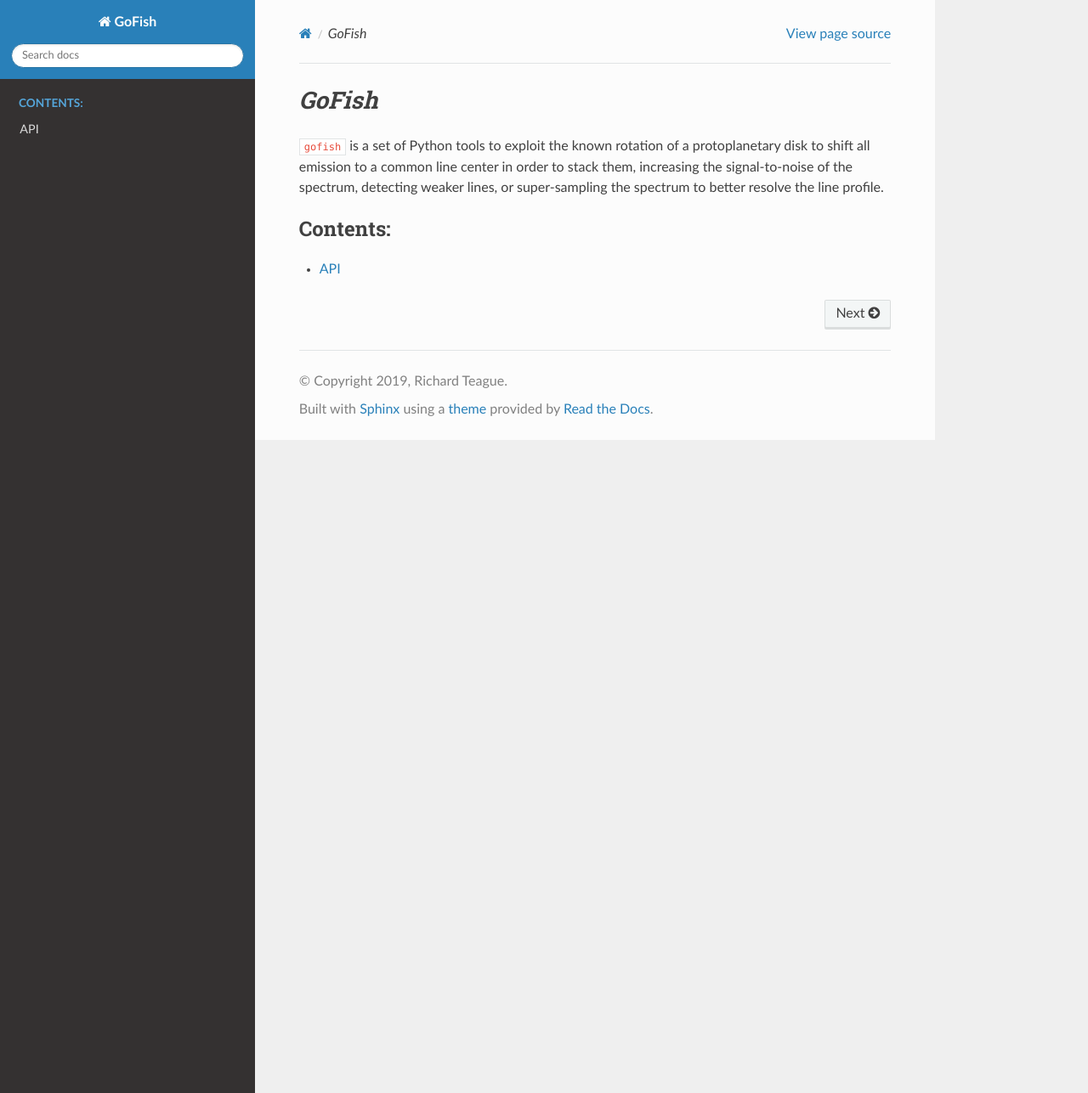
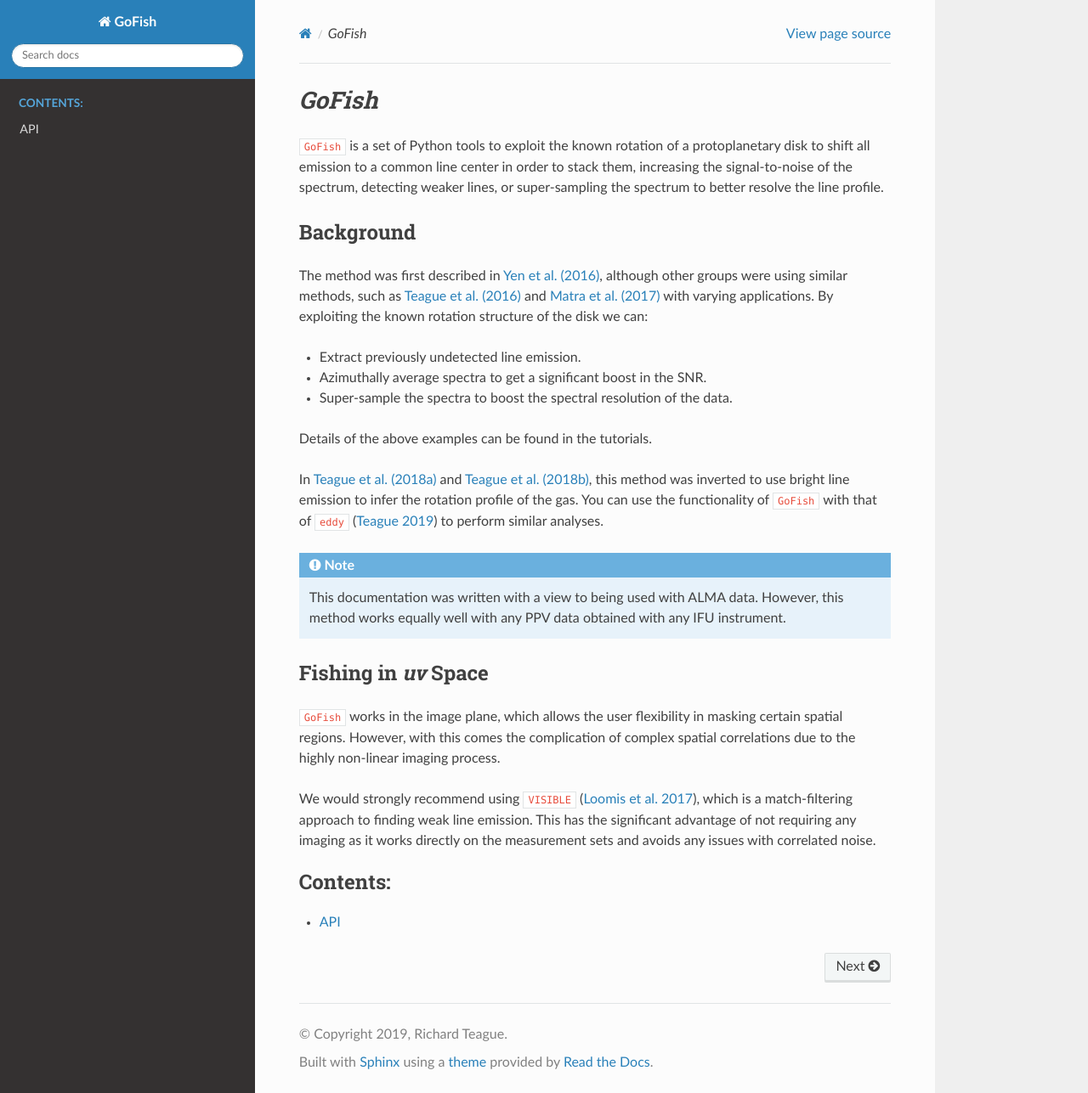
Before and after one commit to richteague/gofish, a Sphinx documentation site: the page built from docs/index.rst, in a window 1280 px wide and 1287 px high. Shown: the whole window at 85% size. Built offline with Sphinx 7.4.7 and the Read the Docs theme 2.0.0, drawn with Linux system fonts in a browser that asks for light colours; formulas are drawn with MathJax 3.

Commit message:
more docs;

```diff
--- a/docs/index.rst
+++ b/docs/index.rst
@@ -1,12 +1,48 @@
 `GoFish`
 =========
 
-.. header:: *Fishing for molecular lines in protoplanetary disks.*
+``GoFish`` is a set of Python tools to exploit the known rotation of a protoplanetary disk to shift all emission to a common line center in order to stack them, increasing the signal-to-noise of the spectrum, detecting weaker lines, or super-sampling the spectrum to better resolve the line profile.
 
-``gofish`` is a set of Python tools to exploit the known rotation of a protoplanetary disk to shift all emission to a common line center in order to stack them, increasing the signal-to-noise of the spectrum, detecting weaker lines, or super-sampling the spectrum to better resolve the line profile.
+Background
+^^^^^^^^^^
+
+The method was first described in `Yen et al. (2016)`_, although other groups were using similar methods, such as `Teague et al. (2016)`_ and `Matra et al. (2017)`_ with varying applications. By exploiting the known rotation structure of the disk we can:
+
+* Extract previously undetected line emission.
+
+* Azimuthally average spectra to get a significant boost in the SNR.
+
+* Super-sample the spectra to boost the spectral resolution of the data.
+
+Details of the above examples can be found in the tutorials.
+
+In `Teague et al. (2018a)`_ and `Teague et al. (2018b)`_, this method was inverted to use bright line emission to infer the rotation profile of the gas. You can use the functionality of ``GoFish`` with that of ``eddy`` (`Teague 2019`_) to perform similar analyses.
+
+.. note::
+
+    This documentation was written with a view to being used with ALMA data. However, this method works equally well with any PPV data obtained with any IFU instrument.
+
+Fishing in *uv* Space
+^^^^^^^^^^^^^^^^^^^^^
+
+``GoFish`` works in the image plane, which allows the user flexibility in masking certain spatial regions. However, with this comes the complication of complex spatial correlations due to the highly non-linear imaging process.
+
+We would strongly recommend using ``VISIBLE`` (`Loomis et al. 2017`_), which is a match-filtering approach to finding weak line emission. This has the significant advantage of not requiring any imaging as it works directly on the measurement sets and avoids any issues with correlated noise.
 
 .. toctree::
    :maxdepth: 2
    :caption: Contents:
 
    user/api
+
+.. General operations for integrated spectra help
+
+.. References ..
+.. _GitHub link: https://github.com/richteague/eddy
+.. _Loomis et al. 2017: https://ui.adsabs.harvard.edu/abs/2018AJ....155..182L
+.. _Matra et al. (2017): https://ui.adsabs.harvard.edu/abs/2017ApJ...842....9M
+.. _Teague et al. (2016): https://ui.adsabs.harvard.edu/abs/2016A%26A...592A..49T
+.. _Teague et al. (2018a): https://ui.adsabs.harvard.edu/abs/2018ApJ...860L..12T
+.. _Teague et al. (2018b): https://ui.adsabs.harvard.edu/abs/2018ApJ...868..113T
+.. _Teague 2019: https://ui.adsabs.harvard.edu/abs/2019JOSS....4.1220T
+.. _Yen et al. (2016): https://ui.adsabs.harvard.edu/abs/2016ApJ...832..204Y
```
Also changed, not shown: README.md (+7 -7 lines).
